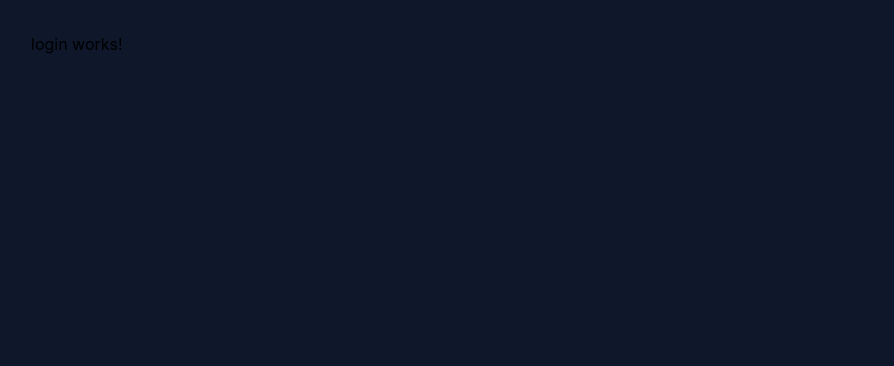
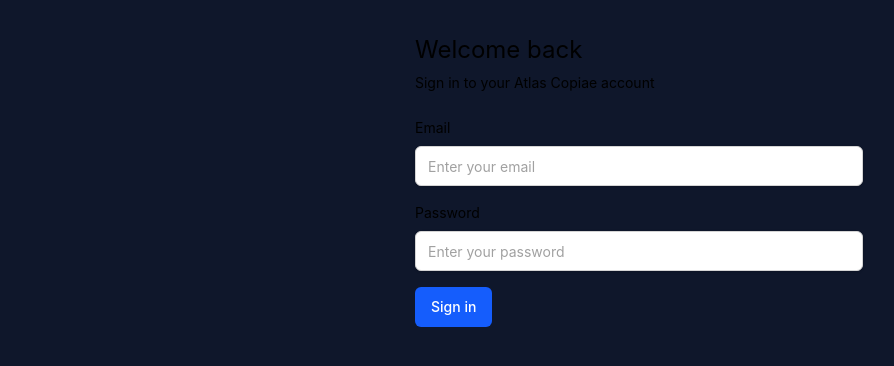
Before and after one commit to NigzMaf1a/atlascopiae, an Angular app: page / in a window 1280 px wide. Shown: the top 366 px of the page, without its empty margins (1-895 px from the left). Built offline with nearby package versions, Linux system fonts and the light colour scheme.

Commit message:
feat:Wired the login page

```diff
--- a/src/app/components/form/form.html
+++ b/src/app/components/form/form.html
@@ -1,3 +1,3 @@
-<form [class]="styles()" novalidate (submit)="submit($event)">
+<form [formGroup]="formGroup()" [class]="styles()" novalidate (submit)="submit($event)">
     <ng-content></ng-content>
 </form>
--- a/src/app/components/form/form.ts
+++ b/src/app/components/form/form.ts
@@ -1,16 +1,34 @@
-import { Component, output } from '@angular/core'
+import {
+  Component,
+  input,
+  output
+} from '@angular/core'
+
+import {
+  FormGroup,
+  FormGroupDirective,
+  ReactiveFormsModule
+} from '@angular/forms'
 
 @Component({
   selector: 'app-form',
-  imports: [],
+  imports: [
+    ReactiveFormsModule
+  ],
   templateUrl: './form.html',
-  styleUrl: './form.css'
+  styleUrl: './form.css',
+  viewProviders: [
+    FormGroupDirective
+  ]
 })
 export class Form {
+
+  formGroup = input.required<FormGroup>()
   submitted = output<void>()
 
   submit(event: SubmitEvent): void {
     event.preventDefault()
+
     this.submitted.emit()
   }
 
--- a/src/app/features/login/login.html
+++ b/src/app/features/login/login.html
@@ -1 +1,39 @@
-<app-page>login works!</app-page>
+<app-page>
+
+    <div class="mx-auto flex w-full max-w-md flex-col gap-6">
+
+        <div class="flex flex-col gap-1">
+            <app-text text="Welcome back" text_size="2xl" />
+
+            <app-text text="Sign in to your Atlas Copiae account" text_size="sm" text_color="black" />
+        </div>
+
+        <app-form [formGroup]="form" (submitted)="submit()">
+
+            <div class="flex flex-col gap-4">
+
+                <div class="flex flex-col gap-2">
+                    <app-text text="Email" text_size="sm" />
+
+                    <app-input type="email" name="email" placeholder="Enter your email" autocomplete="email"
+                        formControlName="email" />
+                </div>
+
+                <div class="flex flex-col gap-2">
+                    <app-text text="Password" text_size="sm" />
+
+                    <app-input type="password" name="password" placeholder="Enter your password"
+                        autocomplete="current-password" formControlName="password" />
+                </div>
+
+                <app-button type="submit" [loading]="submitting">
+                    Sign in
+                </app-button>
+
+            </div>
+
+        </app-form>
+
+    </div>
+
+</app-page>
--- a/src/app/features/login/login.ts
+++ b/src/app/features/login/login.ts
@@ -1,10 +1,64 @@
 import { Component } from '@angular/core'
+import {
+  FormControl,
+  FormGroup,
+  ReactiveFormsModule,
+  Validators
+} from '@angular/forms'
+
 import { Page } from '../../components/page/page'
+import { Form } from '../../components/form/form'
+import { Input } from '../../components/input/input'
+import { Button } from '../../components/button/button'
+import { Text } from '../../components/text/text'
 
 @Component({
   selector: 'app-login',
-  imports: [Page],
+  imports: [
+    ReactiveFormsModule,
+    Page,
+    Form,
+    Input,
+    Button,
+    Text
+  ],
   templateUrl: './login.html',
-  styleUrl: './login.css',
+  styleUrl: './login.css'
 })
-export class Login { }
+export class Login {
+
+  form = new FormGroup({
+    email: new FormControl('', {
+      nonNullable: true,
+      validators: [
+        Validators.required,
+        Validators.email
+      ]
+    }),
+
+    password: new FormControl('', {
+      nonNullable: true,
+      validators: [
+        Validators.required,
+        Validators.minLength(8)
+      ]
+    })
+  })
+
+  submitting = false
+
+  submit(): void {
+    if (this.form.invalid) {
+      this.form.markAllAsTouched()
+      return
+    }
+
+    this.submitting = true
+
+    const credentials = this.form.getRawValue()
+
+    console.log(credentials)
+
+    // Authentication request goes here.
+  }
+}
```
